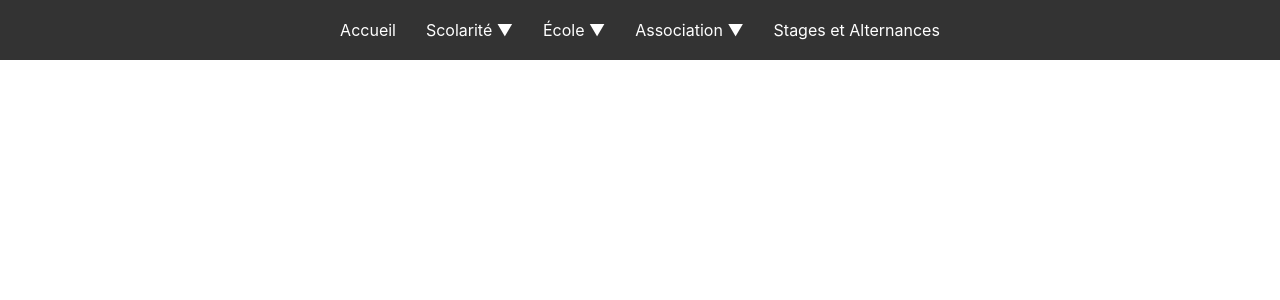
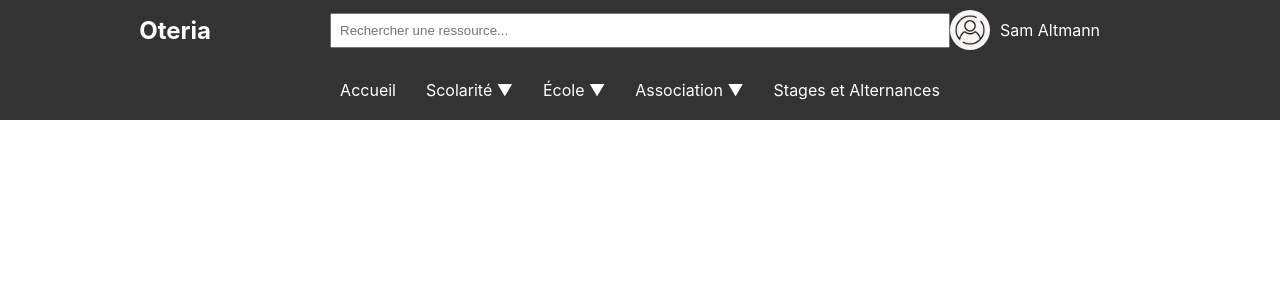
Before and after one commit to Brice789/campuslink, a React (Create React App) app: page / in a window 1280 px wide. Shown: the top 300 px of the page. Built offline with nearby package versions, Linux system fonts and the light colour scheme.

Commit message:
Barre du haut

```diff
--- a/src/App.js
+++ b/src/App.js
@@ -5,6 +5,12 @@ import Navbar from './components/Navbar';
 import Calendar from './components/Calendar';
 
 import NotesPage from './components/NotesPage'; // Assurez-vous que le chemin d'importation est correct
+
+import Bar from './components/Bar'; // Assurez-vous que le chemin d'importation est correct
+
+
+
+
 
 function App() {
   const events = [
@@ -19,6 +25,7 @@ function App() {
   return (
     <Router>
       <div>
+       <Bar />
         <Navbar />
         <Routes>
           <Route path="/ecole" element={<Ecole />} />
--- /dev/null
+++ b/src/components/Bar.css
@@ -0,0 +1,46 @@
+.bar {
+    display: flex;
+    justify-content: space-between; /* Maintient l'espacement entre les éléments */
+    align-items: center;
+    padding: 10px 20px;
+}
+
+.bar-brand {
+    font-size: 1.5em;
+    font-weight: bold;
+    text-decoration: none;
+    color: #ffffff;
+    text-rendering: auto;
+}
+
+.bar-search input[type="search"] {
+    width: 100%; /* Utilise tout l'espace disponible dans le conteneur */
+    padding: 8px;
+}
+
+.bar-brand, .bar-profile {
+    flex: 1; /* Donne aux éléments de gauche et de droite un espace flexible équivalent */
+}
+
+.bar-profile a {
+    display: flex;
+    align-items: center;
+    gap: 10px;
+    color: black;  /* Texte noir pour contraster avec le fond blanc */
+    text-decoration: none;  /* Aucun soulignage */
+}
+
+.bar-profile img {
+    width: 40px;  /* Taille de l'image du profil */
+    border-radius: 50%;  /* Rendre l'image ronde */
+}
+
+
+.bar a, .bar a:visited, .bar a:hover, .bar a:active {
+    color: white;  /* ou la couleur de votre choix */
+    text-decoration: none;  /* Supprime le soulignage */
+}
+
+.bar-search {
+    flex: 2; /* Donne deux fois plus d'espace à la barre de recherche */
+}
--- /dev/null
+++ b/src/components/Bar.js
@@ -0,0 +1,29 @@
+import React from 'react';
+import { Link } from 'react-router-dom';
+import './Bar.css';
+
+// import profileIcon from '/public/assets/logo/profile-icon.webp';
+
+
+const Bar = () => {
+    return (
+        <nav className="bar">
+            <div className="bar-brand">
+                <Link to="/">Oteria</Link>
+                {/* <img src=".../campuslink\assets\logo\logo400x400.jpg" alt="Logo de l'École" style={{ height: '50px' }} /> */}
+            </div>
+
+            <div className="bar-search">
+                <input type="search" placeholder="Rechercher une ressource..." />
+            </div>
+            <div className="bar-profile">
+                <Link to="/profile">
+                    <img src="/assets/logo/profile-icon.webp" alt="Profile" />
+                    Sam Altmann
+                </Link>
+            </div>
+        </nav>
+    );
+};
+
+export default Bar;
--- a/src/components/Navbar.js
+++ b/src/components/Navbar.js
@@ -8,7 +8,7 @@ const Navbar = () => {
     { label: "Notes et crédits", path: "/notes" },
     { label: "Absences", path: "/absences" },
     { label: "Évaluer l'enseignement", path: "/evaluation" },
-    { label: "Mes espaces Moodle", path: "/moodle" }
+    { label: "Mes Copies Scannées", path: "/copies" }
   ];
   const ecoleItems = [
     { label: "Programmes", path: "/programmes" },
```
Also changed, not shown: public/assets/logo/logo400x400.jpg (added), public/assets/logo/profile-icon.webp (added).
